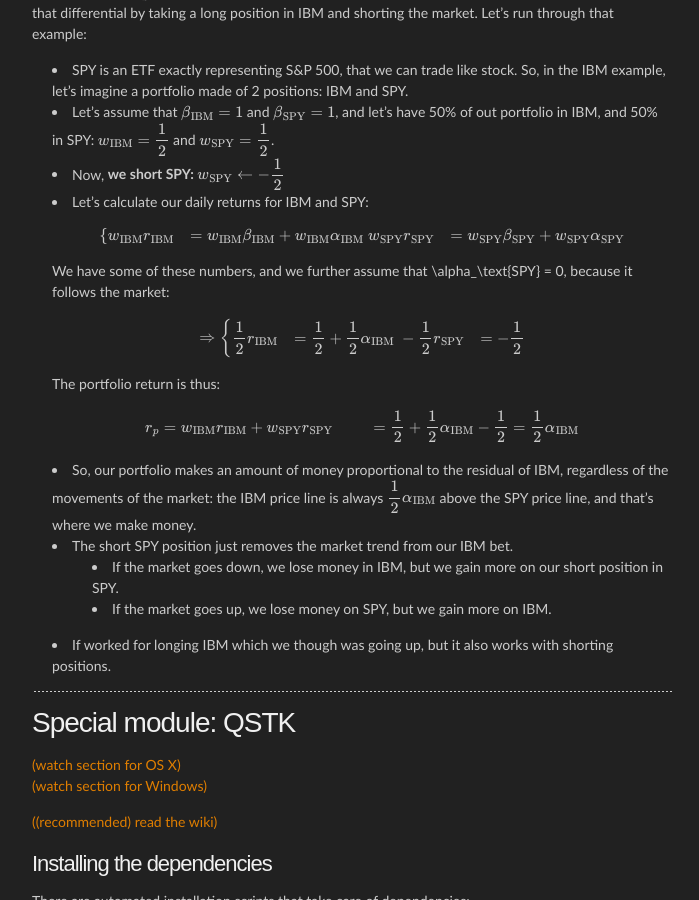
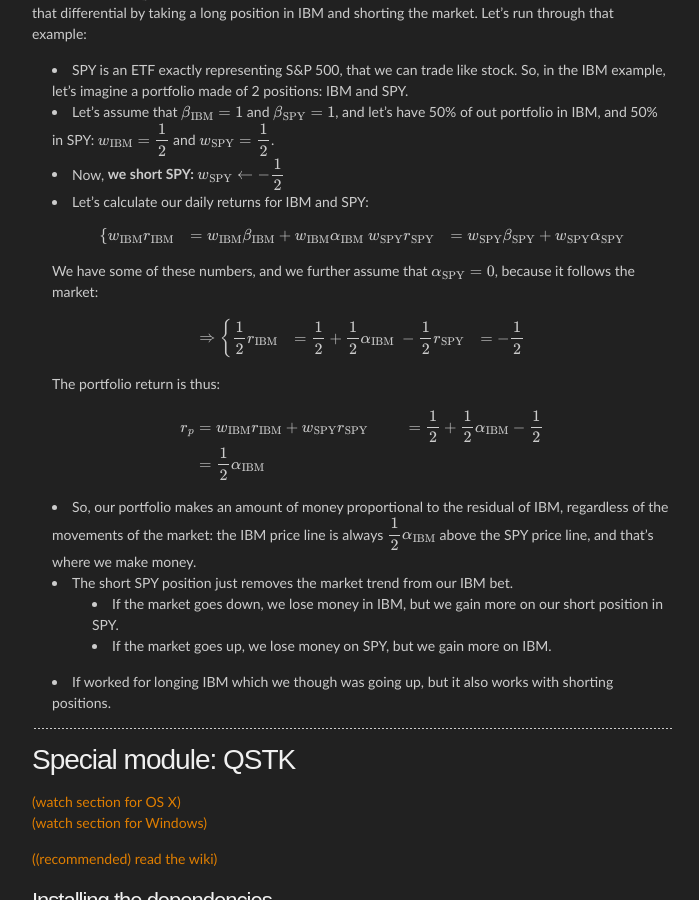
Before and after one commit to agravier/agravier.github.io, a Jekyll site: the page built from etc/notes/ci1-coursera/notes02.md, in a window 1280 px wide and 900 px high, scrolled down 4316 px. Shown: the whole window, without its empty margins (288-987 px from the left). Built offline with Jekyll 4.4.1, drawn with Linux system fonts in a browser that asks for light colours; Markdown is read by kramdown in place of the engine named in the settings; formulas are drawn with MathJax 3; comment, search, counter and statistics services are not loaded.

Commit message:
Fix some typos in Coursera comp investment lecture notes for week 2.

```diff
--- a/etc/notes/ci1-coursera/notes02.md
+++ b/etc/notes/ci1-coursera/notes02.md
@@ -174,7 +174,7 @@
 w\_\text{SPY} r\_\text{SPY} &= w\_\text{SPY}\beta\_\text{SPY} + w\_\text{SPY}\alpha\_\text{SPY}
 \end{cases}
 \\]
-We have some of these numbers, and we further assume that \alpha\_\text{SPY} = 0, because it follows the market:
+We have some of these numbers, and we further assume that \\(\alpha\_\text{SPY} = 0\\), because it follows the market:
 \\[
 \Rightarrow
 \begin{cases}
@@ -186,7 +186,7 @@
 \\[
 \begin{align}
 r\_p &= w\_\text{IBM} r\_\text{IBM} + w\_\text{SPY} r\_\text{SPY} \\\\
-&= \dfrac{1}{2} + \dfrac{1}{2}\alpha\_\text{IBM} - \dfrac{1}{2}
+&= \dfrac{1}{2} + \dfrac{1}{2}\alpha\_\text{IBM} - \dfrac{1}{2} \\\\\
 &= \dfrac{1}{2}\alpha\_\text{IBM}
 \end{align}
 \\]
```
